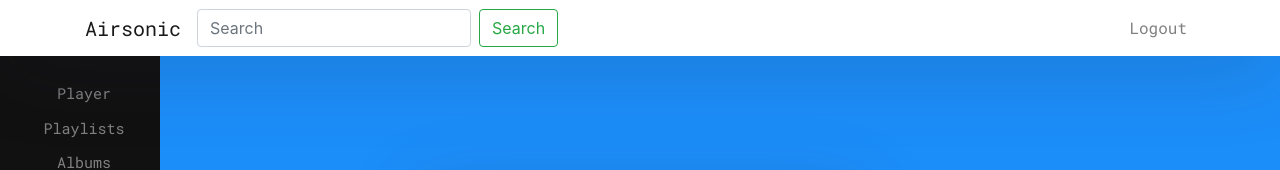
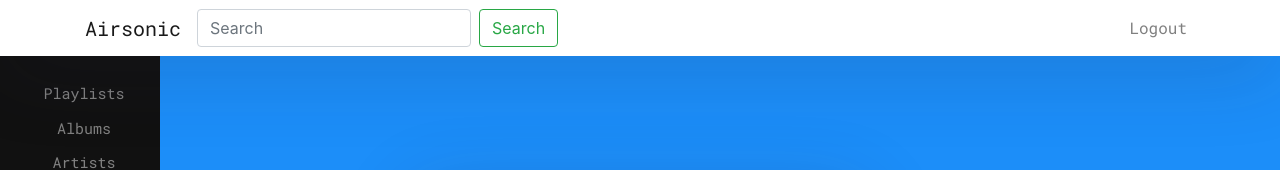
Before and after one commit to phil-hudson/airsonic-react, a React (Create React App) app: page / in a window 1280 px wide. Shown: the top 170 px of the page. Built offline with nearby package versions, Linux system fonts and the light colour scheme.

Commit message:
Revert "player toggle from nav"
This reverts commit 87af86340e269230ac32963684e161d722ff4812.

```diff
--- a/src/App.js
+++ b/src/App.js
@@ -23,7 +23,7 @@ function App() {
             }}>
                 <NavTop/>
                 <div style={{paddingTop: '56px'}}/>
-                <SideNav toggled={playerToggled} setPlayerToggled={setPlayerToggled}/>
+                <SideNav/>
                 <Switch>
                     <Route exact path='/' component={Login}/>
                     {/*TODO sort this mess out*/}
--- a/src/components/pages/sidenav.component.js
+++ b/src/components/pages/sidenav.component.js
@@ -1,7 +1,7 @@
 import React from "react";
 import {Link} from 'react-router-dom';
 
-const SideNav = (props) => {
+const SideNav = () => {
 
 const sideNavStyle =  {
         height: '100%',
@@ -27,7 +27,6 @@ const sideNavLinkStyle = {
     return (
         <div style={sideNavStyle}>
             <div style={{paddingTop: '56px'}}/>
-            <a style={sideNavLinkStyle} href="#" onClick={() => props.setPlayerToggled(!props.toggled)}>Player</a>
             <Link style={sideNavLinkStyle} to="/playlists">Playlists</Link>
             <a style={sideNavLinkStyle} href="#">Albums</a>
             <a style={sideNavLinkStyle} href="#">Artists</a>
```
